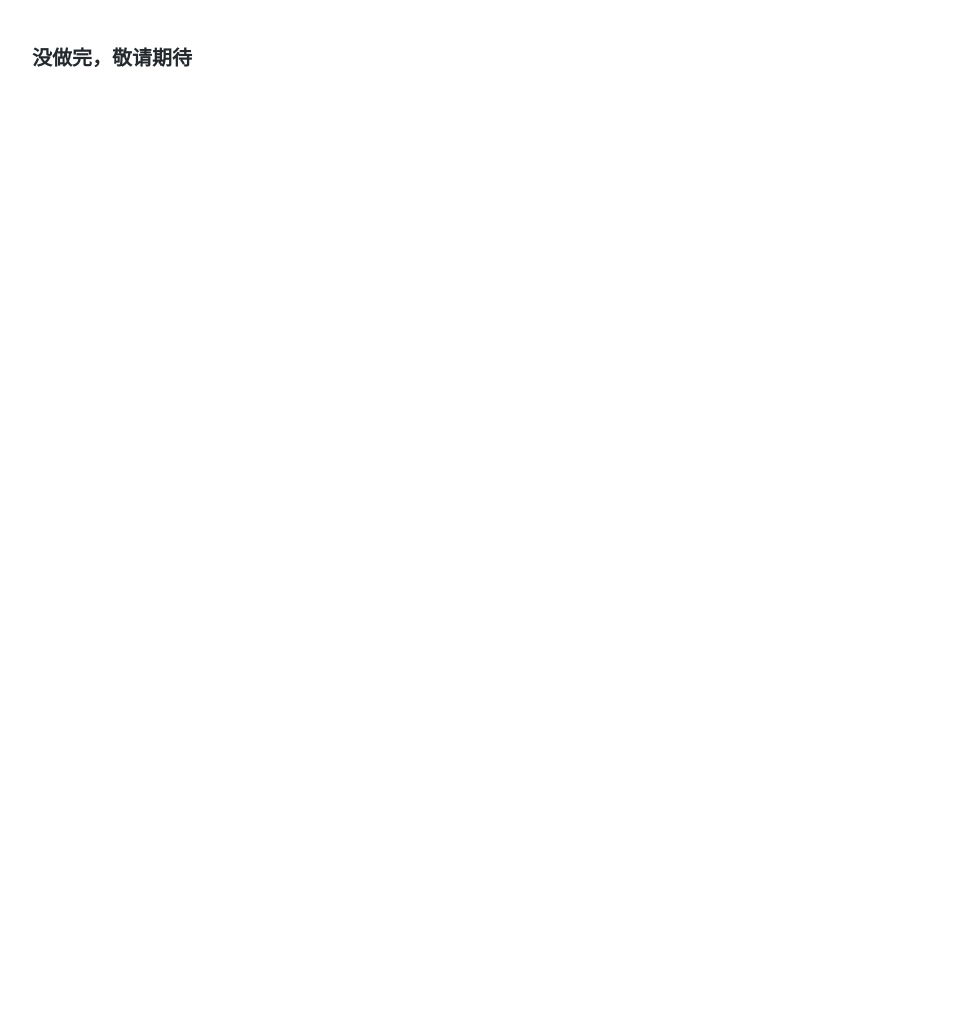
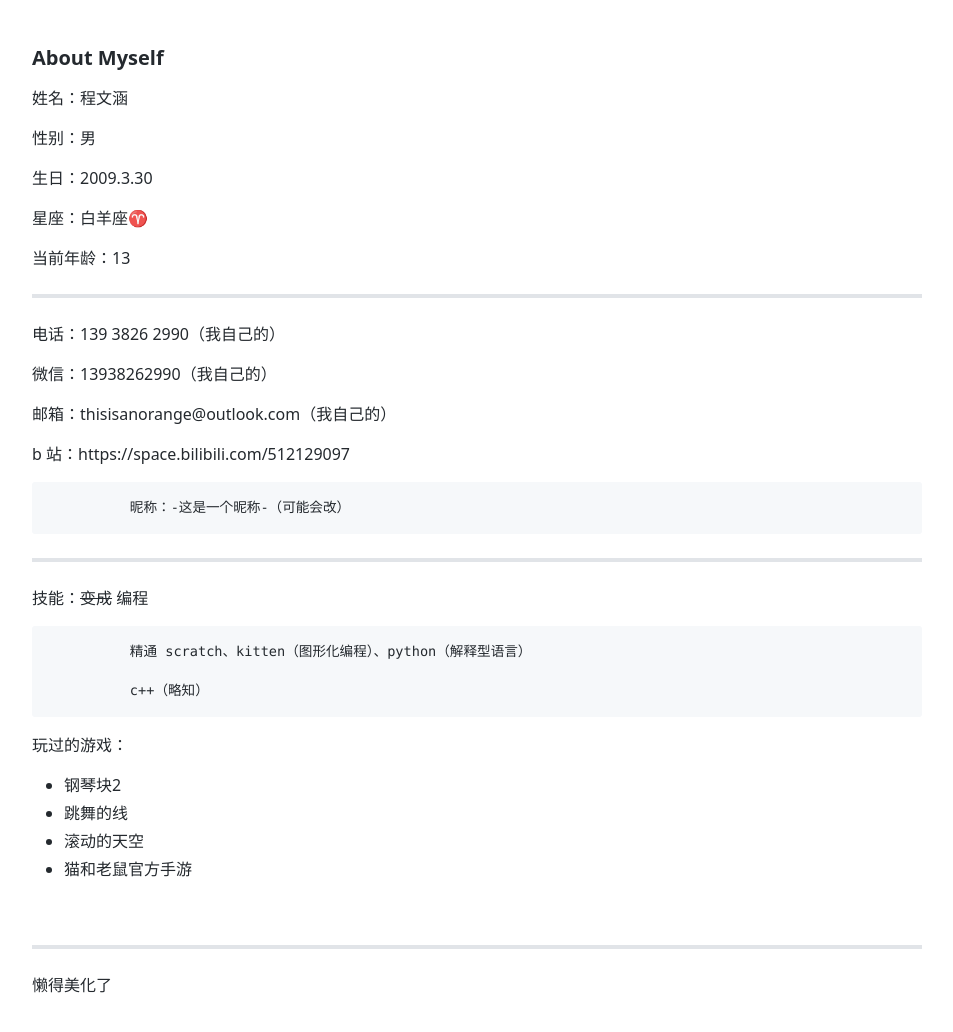
Before and after one commit to thisisanorange/my-home-page, a plain HTML site: page index.html in a window 1280 px wide. Shown: the whole page, without its empty margins (163-1116 px from the left). Before the commit the page ends 800 px from the top, so only its background shows below. Drawn offline with Linux system fonts and the light colour scheme.

Commit message:
Update index.html

```diff
--- a/index.html
+++ b/index.html
@@ -540,7 +540,35 @@
       </head>
       <body>
         <article class="markdown-body">
-          <h3>没做完，敬请期待</h3>
+          <h3>About Myself</h3>
+<p>姓名：程文涵</p>
+<p>性别：男</p>
+<p>生日：2009.3.30</p>
+<p>星座：白羊座♈</p>
+<p>当前年龄：13</p>
+<hr>
+<p>电话：139 3826 2990（我自己的）</p>
+<p>微信：13938262990（我自己的）</p>
+<p>邮箱：thisisanorange@outlook.com（我自己的）</p>
+<p>b 站：https://space.bilibili.com/512129097</p>
+<pre><code>	  昵称：-这是一个昵称-（可能会改）
+</code></pre>
+<hr>
+<p>技能：<s>变成</s> 编程</p>
+<pre><code>	  精通 scratch、kitten（图形化编程）、python（解释型语言）
+
+	  c++（略知）
+</code></pre>
+<p>玩过的游戏：</p>
+<ul>
+<li>钢琴块2</li>
+<li>跳舞的线</li>
+<li>滚动的天空</li>
+<li>猫和老鼠官方手游</li>
+</ul>
+<br/>
+<hr>
+<p>懒得美化了</p>
 
         </article>
       </body>
```
